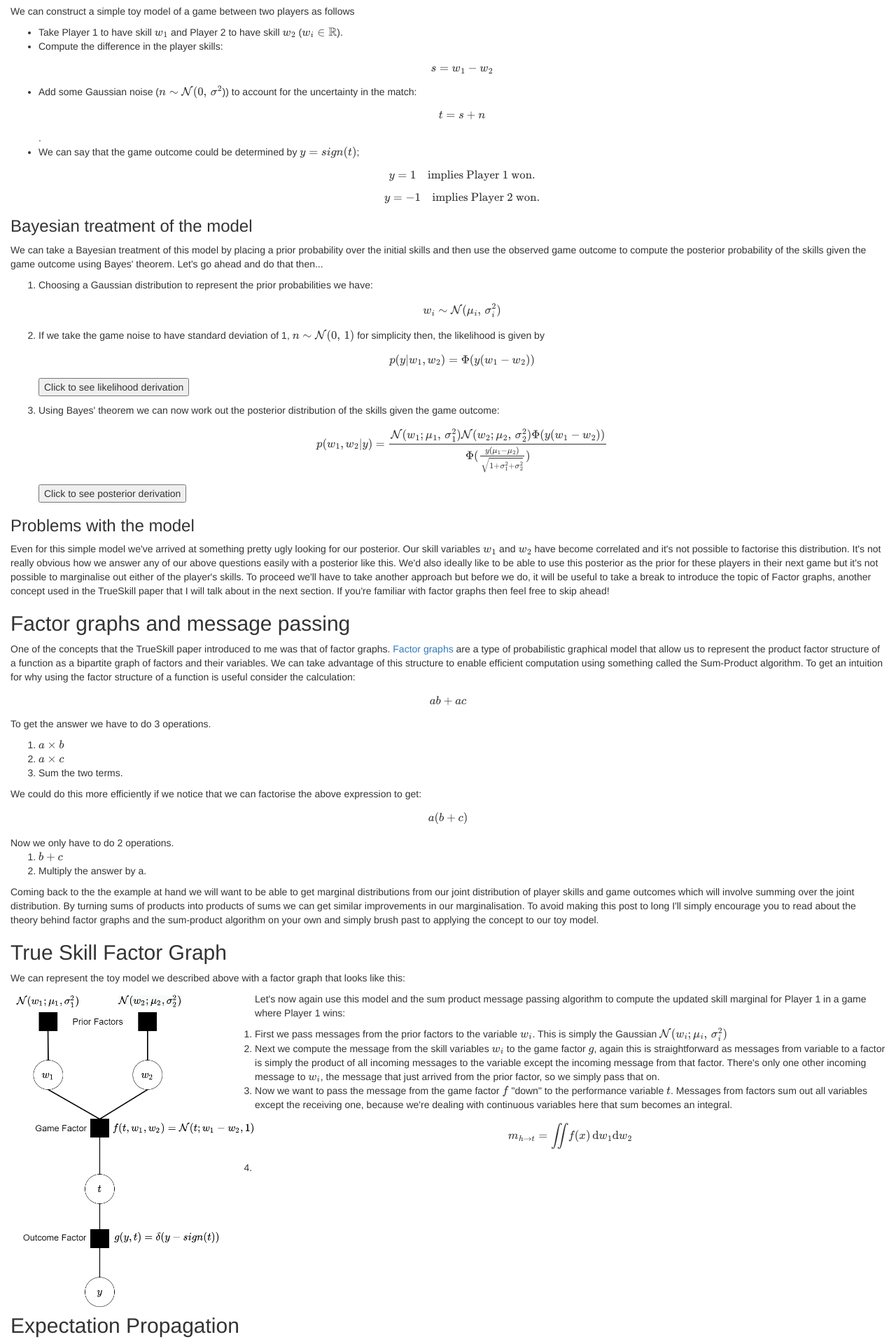
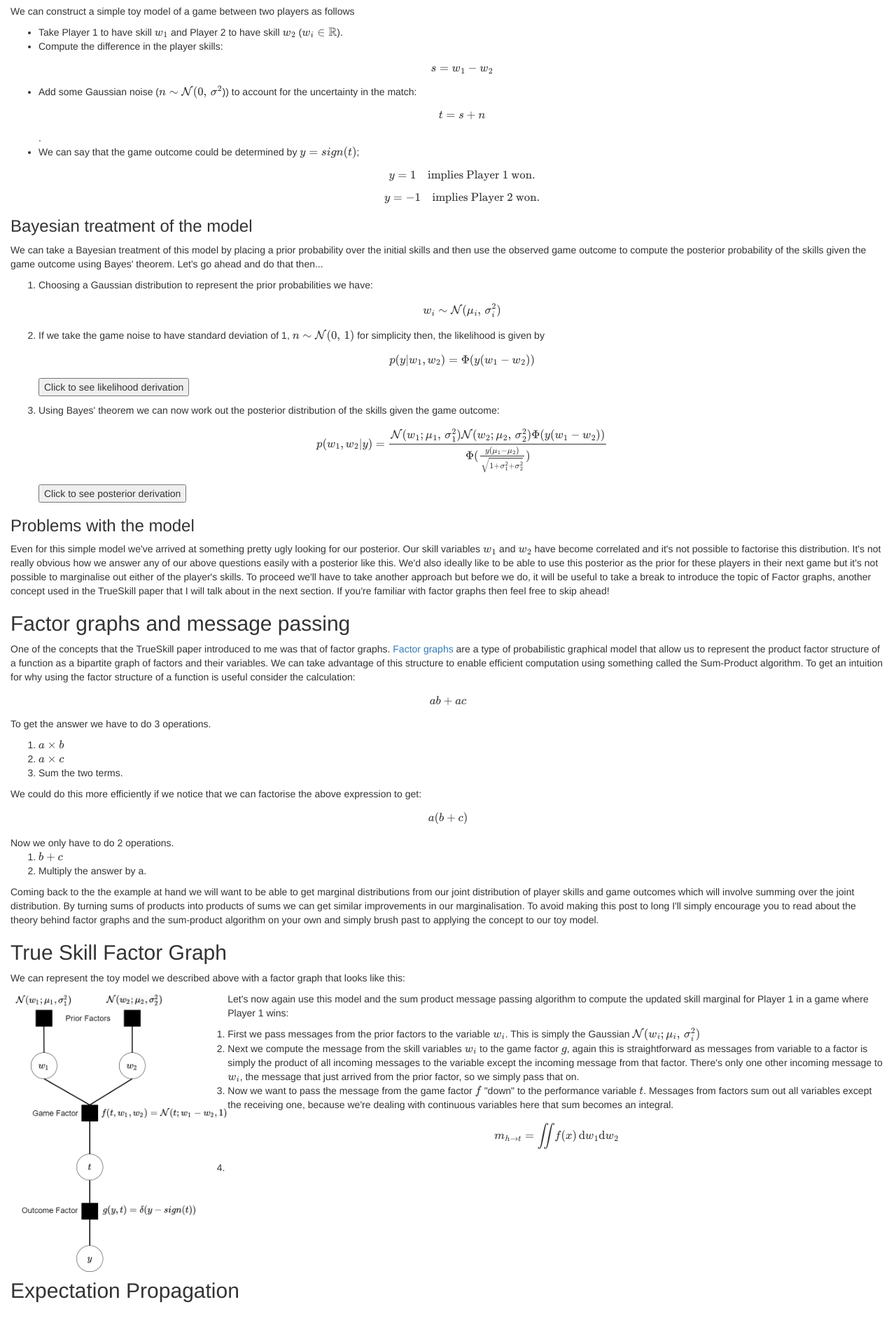
Before and after one commit to Nush395/Nush395.github.io, a Jekyll site: the page built from _posts/2020-06-06-true-skill.html, in a window 1280 px wide. Shown: the part 728-2648 px from the top of the page at 70% size. Built offline with Jekyll 4.4.1, drawn with Linux system fonts in a browser that asks for light colours; formulas are drawn with MathJax 3; after the commit the page ends 2598 px from its top, so only the background shows below that.

```diff
--- a/_posts/2020-06-06-true-skill.html
+++ b/_posts/2020-06-06-true-skill.html
@@ -185,7 +185,7 @@
 <p>
     We can represent the toy model we described above with a factor graph that looks like this:
     <div><p style="float: left;">
-        <img src="{{site.baseurl}}/assets/img/factor_graph_two_player.png" height="450"/>
+        <img src="{{site.baseurl}}/assets/img/factor_graph_two_player.png" height="400"/>
     </p>
     <p>
         Let's now again use this model and the sum product message passing algorithm to compute the
```
